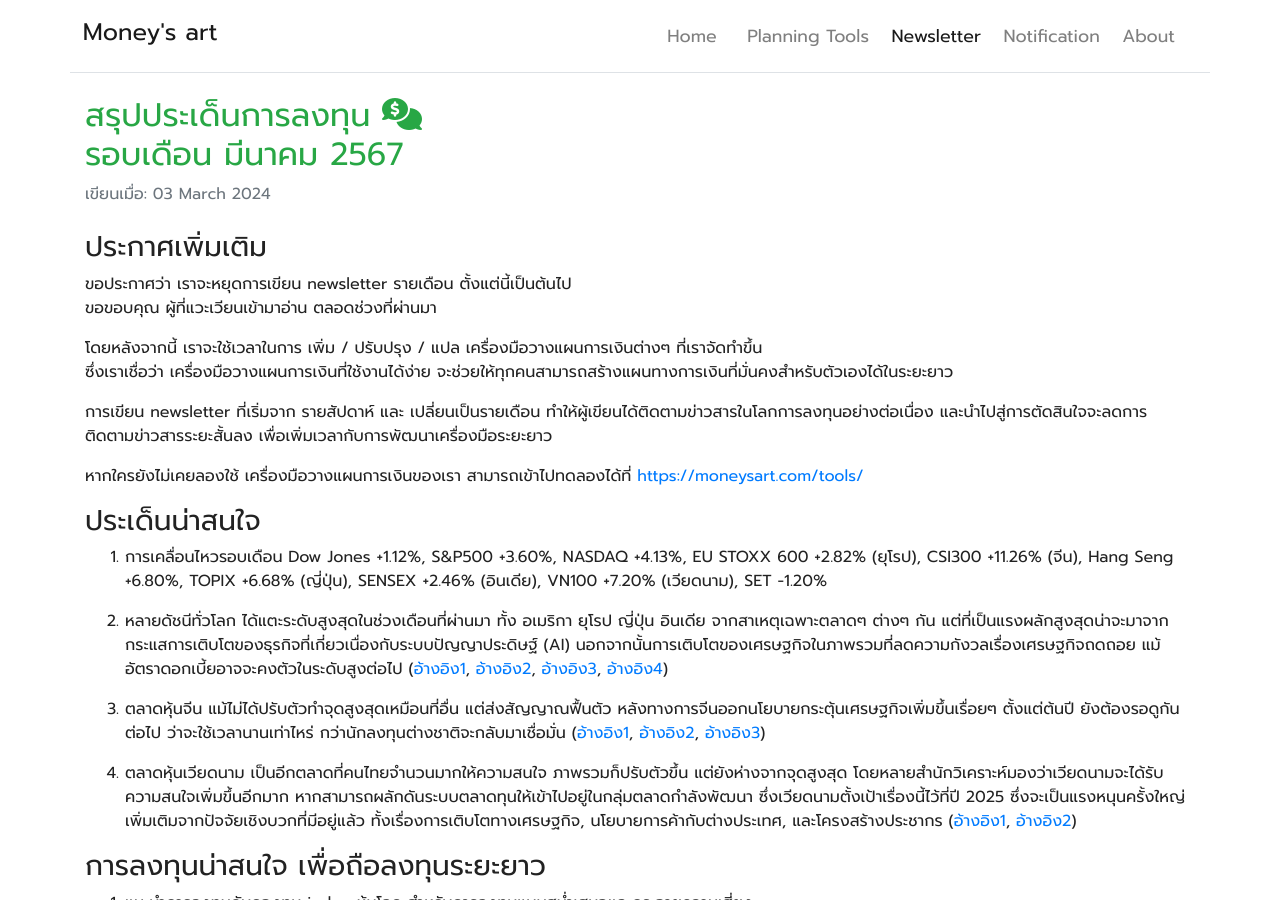
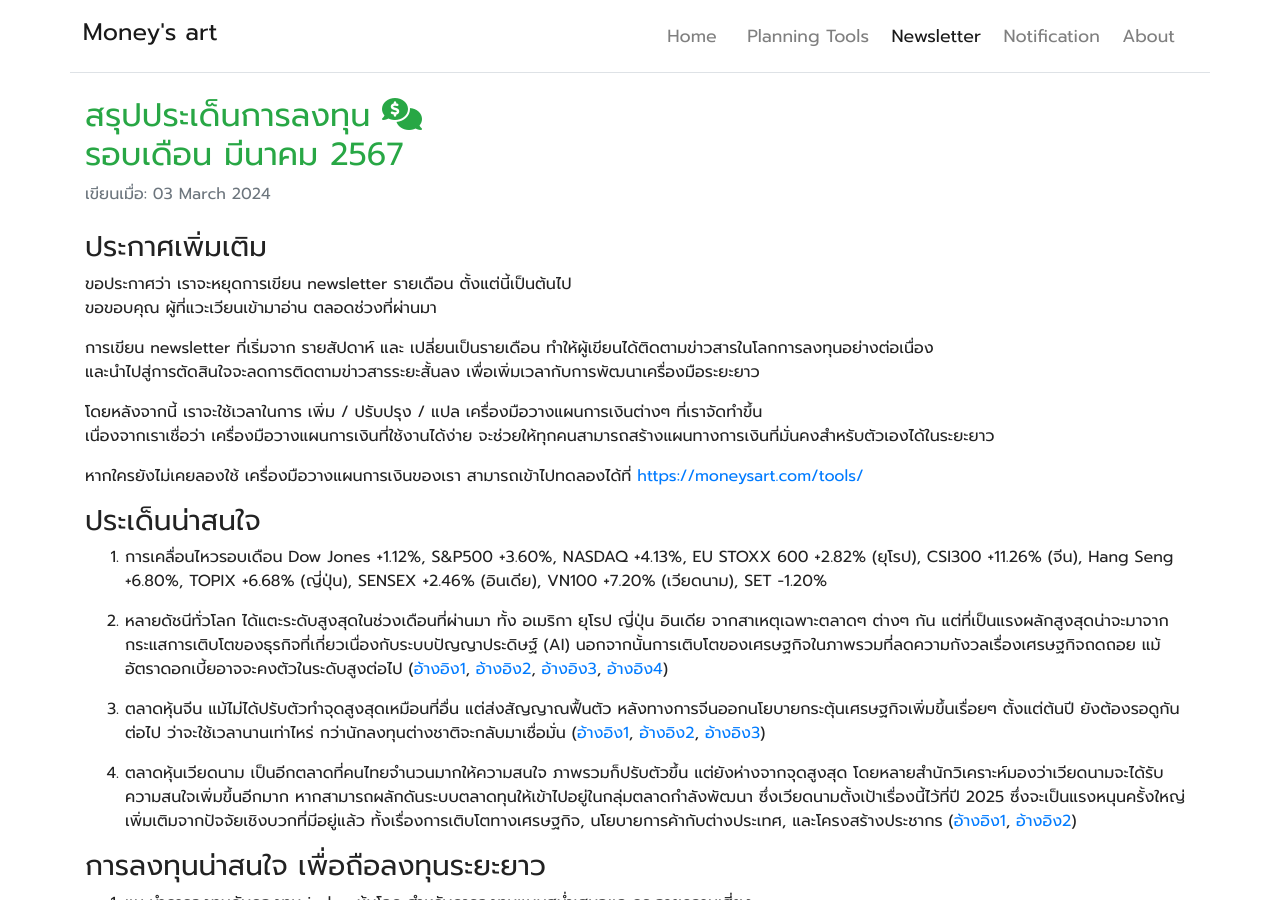
Before and after one commit to moneysart/moneysart.github.io, a Jekyll site: the page built from newsletter/_posts/2024-03-03-summary.md, in a window 1280 px wide and 900 px high. Built offline with Jekyll 4.4.1, drawn with Linux system fonts in a browser that asks for light colours; nearby versions of some CDN libraries.

Commit message:
edit text of a newsletter

```diff
--- a/newsletter/_posts/2024-03-03-summary.md
+++ b/newsletter/_posts/2024-03-03-summary.md
@@ -13,10 +13,11 @@ date: 2024-03-03
 ขอประกาศว่า เราจะหยุดการเขียน newsletter รายเดือน ตั้งแต่นี้เป็นต้นไป
 ขอขอบคุณ ผู้ที่แวะเวียนเข้ามาอ่าน ตลอดช่วงที่ผ่านมา
 
+การเขียน newsletter ที่เริ่มจาก รายสัปดาห์ และ เปลี่ยนเป็นรายเดือน ทำให้ผู้เขียนได้ติดตามข่าวสารในโลกการลงทุนอย่างต่อเนื่อง
+และนำไปสู่การตัดสินใจจะลดการติดตามข่าวสารระยะสั้นลง เพื่อเพิ่มเวลากับการพัฒนาเครื่องมือระยะยาว
+
 โดยหลังจากนี้ เราจะใช้เวลาในการ เพิ่ม / ปรับปรุง / แปล เครื่องมือวางแผนการเงินต่างๆ ที่เราจัดทำขึ้น
-ซึ่งเราเชื่อว่า เครื่องมือวางแผนการเงินที่ใช้งานได้ง่าย จะช่วยให้ทุกคนสามารถสร้างแผนทางการเงินที่มั่นคงสำหรับตัวเองได้ในระยะยาว
-
-การเขียน newsletter ที่เริ่มจาก รายสัปดาห์ และ เปลี่ยนเป็นรายเดือน ทำให้ผู้เขียนได้ติดตามข่าวสารในโลกการลงทุนอย่างต่อเนื่อง  และนำไปสู่การตัดสินใจจะลดการติดตามข่าวสารระยะสั้นลง เพื่อเพิ่มเวลากับการพัฒนาเครื่องมือระยะยาว
+เนื่องจากเราเชื่อว่า เครื่องมือวางแผนการเงินที่ใช้งานได้ง่าย จะช่วยให้ทุกคนสามารถสร้างแผนทางการเงินที่มั่นคงสำหรับตัวเองได้ในระยะยาว
 
 หากใครยังไม่เคยลองใช้ เครื่องมือวางแผนการเงินของเรา สามารถเข้าไปทดลองได้ที่ [https://moneysart.com/tools/]({{ '/tools/' | prepend: site.base_canonical }})
 
```
